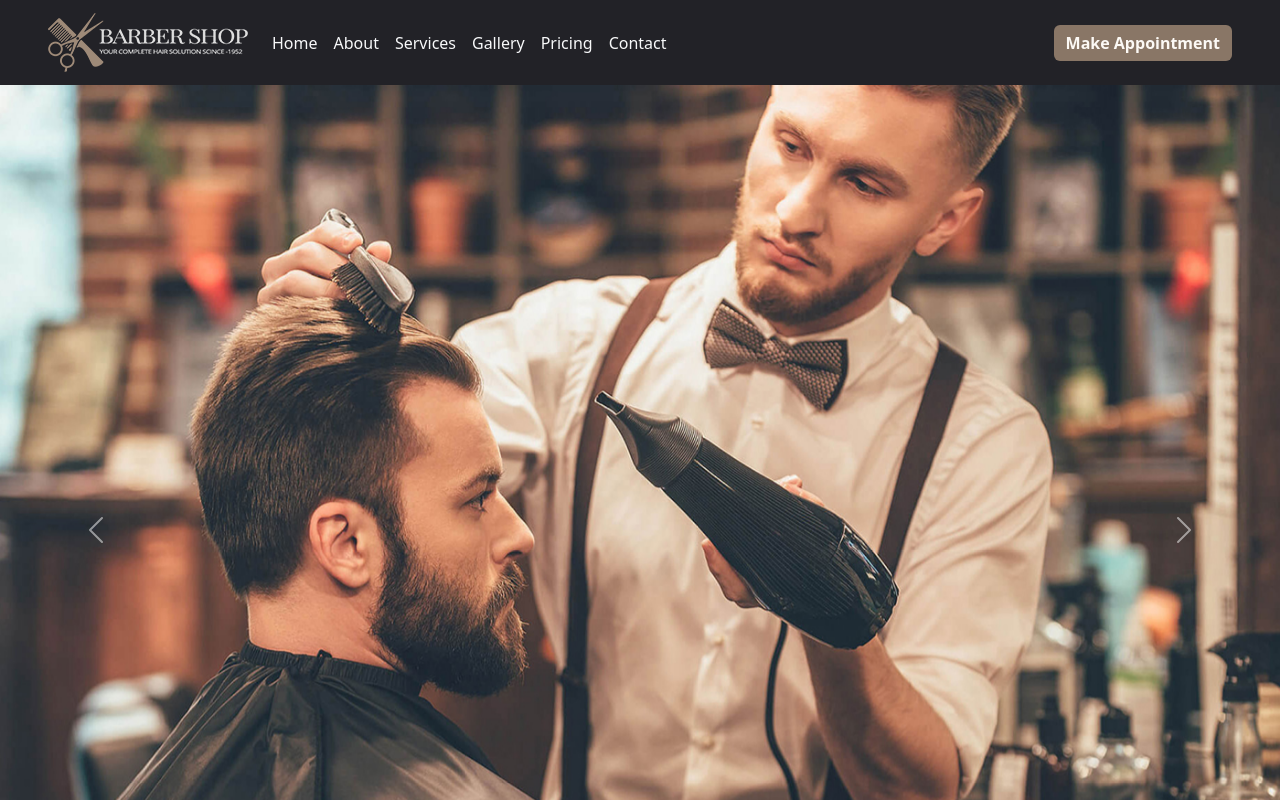
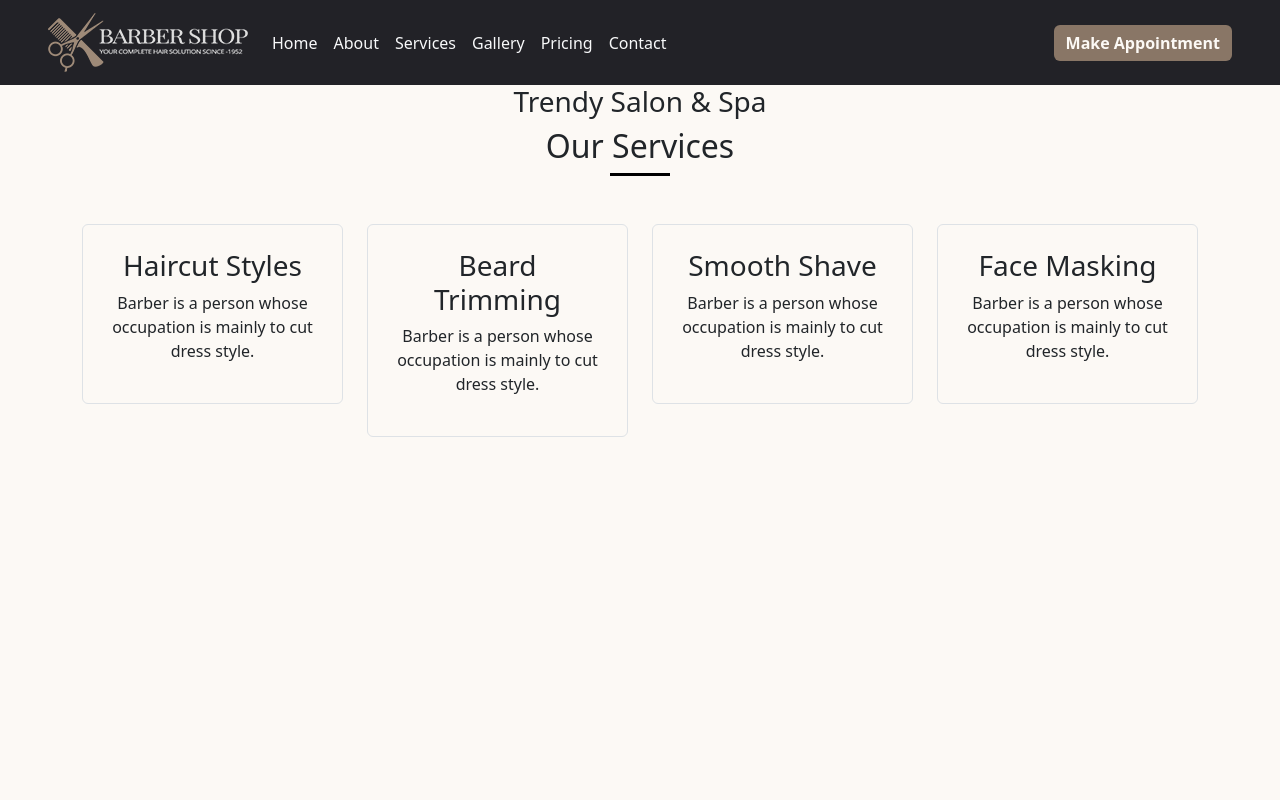
Before and after one commit to Osvaldo-1/Proyecto-Barber-Shop, a React (Create React App) app in the folder barbershop/: page /services in a window 1280 px wide. Shown: the top 800 px of the page. Built offline with nearby package versions, Linux system fonts and the light colour scheme.

Commit message:
modificacion en services

```diff
--- a/barbershop/package.json
+++ b/barbershop/package.json
@@ -9,6 +9,8 @@
     "@testing-library/react": "^16.3.0",
     "@testing-library/user-event": "^13.5.0",
     "bootstrap": "^5.3.5",
+    "bootstrap-icons": "^1.12.1",
+    "font-awesome": "^4.7.0",
     "react": "^19.1.0",
     "react-dom": "^19.1.0",
     "react-router-dom": "^7.5.2",
--- a/barbershop/src/App.js
+++ b/barbershop/src/App.js
@@ -1,6 +1,7 @@
 //import logo from './logo.svg';
 //import Home from './pages/Home';
 import 'bootstrap/dist/css/bootstrap.min.css';
+import 'bootstrap-icons/font/bootstrap-icons.css';
 import './App.css';
 import { Routes, Route } from 'react-router-dom';
 import HomePage from './pages/Home.jsx';
@@ -31,7 +32,9 @@ function App() {
           <Route path="/appointment" element={<Appointment />} />
           <Route path="/register" element={<Register />} />
       </Routes>
+
     </div>
+
   );
 }
 
--- a/barbershop/src/pages/About.jsx
+++ b/barbershop/src/pages/About.jsx
@@ -8,7 +8,7 @@ export default function About() {
         <div className="col-12 col-md-6">
           <section className="">
             <h2 className="titles">The Barber Shop <br />Since 1991</h2>
-            <img src="/images/about-logo.png" alt="about" />
+            <img src="/images/about-logo.png" alt="about"  />
             <p>Barber is a person whose occupation is mainly to cut dress groom style and shave men's and boys' hair. A barber's place of work is known as a "barbershop" or a "barber's". Barbershops are also places of social interaction and public discourse. In some instances, barbershops are also public forums.</p>
 
             <Link to="/" className='btn'><Btn classStyle="btn-secondary" text="More about us"/></Link>
@@ -16,12 +16,12 @@ export default function About() {
         </div>
         <div className="col-12 col-md-6">
           <div className="col-md-6 d-none d-md-block">
-            {/* <div className="about_img">
+            { <div className="about_img">
               <img className="about_img_1" src="/images/about-1.jpg" alt="about-1" />
               <img className="about_img_2" src="/images/about-2.jpg" alt="about-2" />
               <img className="about_img_3" src="/images/about-3.jpg" alt="about-3" />
-            </div> */}
-            <p>Área en desarrollo</p>
+            </div> }
+            <p></p>
           </div>
         </div>
       </div>
--- a/barbershop/src/pages/Galery.jsx
+++ b/barbershop/src/pages/Galery.jsx
@@ -2,9 +2,14 @@ import React from 'react'
 
 export default function Galery() {
   const images = [
-    { src: '/images/about-1.jpg'},
-    { src: '/images/about-2.jpg'},
-    { src: '/images/about-3.jpg'}
+    { src: '/images/portfolio-1.jpg'},
+    { src: '/images/portfolio-2.jpg'},
+    { src: '/images/portfolio-3.jpg'},
+    { src: '/images/portfolio-4.jpg'},
+    { src: '/images/portfolio-5.jpg'},
+    { src: '/images/portfolio-6.jpg'},
+    { src: '/images/portfolio-7.jpg'},
+    { src: '/images/portfolio-8.jpg'}
   ]
   return (
     <section className="gallery-section" id="gallery">
@@ -16,7 +21,7 @@ export default function Galery() {
     <div className="container">
       <div className="row">
         {images.map((img, index) => (
-          <div className="col-lg-3 col-md-6 gallery-column" key={index}>
+          <div className="col-lg-3 col-md-6 gallery-column mb-3 px-2 " key={index}>
             <div style={{ height: '230px' }}>
               <div
                 className="gallery-img"
--- a/barbershop/src/pages/Services.jsx
+++ b/barbershop/src/pages/Services.jsx
@@ -1,31 +1,56 @@
-import Carousel from "../components/Carousel";
+import React from "react";
 
 export default function Services() {
-  const images = [
-    {
-        id: 0,
-        class: "carousel-item active",
-        state: "active",
-        img: "/images/about-1.jpg"
-    },
-    {
-        id: 1,
-        class: "carousel-item",
-        state: "",
-        img: "/images/about-2.jpg"
-    },
-    {
-        id: 2,
-        class: "carousel-item",
-        state: "",
-        img: "/images/about-3.jpg"
-    }
-]
   return (
-    <>
-      <Carousel img={images} />
-      <h2>Imagen de prueba</h2>
-      <img src="/images/about-1.jpg" alt="Prueba" style={{ width: '300px' }} />
-    </>
-  )
+    <section className="services_section" id="services">
+      <div className="container">
+        <div className="section_heading text-center mb-5">
+          <h3>Trendy Salon & Spa</h3>
+          <h2>Our Services</h2>
+          <div
+            className="heading-line mx-auto"
+            style={{ width: "60px", height: "3px", background: "#000" }}
+          ></div>
+        </div>
+
+        <div className="row g-4">
+          {/* Service 1: Haircut Styles */}
+          <div className="col-lg-3 col-md-6">
+            <div className="service_box p-4 border rounded text-center">
+              <i className="bs bs-scissors fs-1 mb-3"></i> {/* Asegúrate que el icono sea correcto */}
+              <h3>Haircut Styles</h3>
+              <p>Barber is a person whose occupation is mainly to cut dress style.</p>
+            </div>
+          </div>
+
+          {/* Service 2: Beard Trimming */}
+          <div className="col-lg-3 col-md-6">
+            <div className="service_box p-4 border rounded text-center">
+              <i className="bs bs-razor fs-1 mb-3"></i> {/* Asegúrate que el icono sea correcto */}
+              <h3>Beard Trimming</h3>
+              <p>Barber is a person whose occupation is mainly to cut dress style.</p>
+            </div>
+          </div>
+
+          {/* Service 3: Smooth Shave */}
+          <div className="col-lg-3 col-md-6">
+            <div className="service_box p-4 border rounded text-center">
+              <i className="bs bs-brush fs-1 mb-3"></i> {/* Asegúrate que el icono sea correcto */}
+              <h3>Smooth Shave</h3>
+              <p>Barber is a person whose occupation is mainly to cut dress style.</p>
+            </div>
+          </div>
+
+          {/* Service 4: Face Masking */}
+          <div className="col-lg-3 col-md-6">
+            <div className="service_box p-4 border rounded text-center">
+              <i className="bs bs-hairbrush fs-1 mb-3"></i> {/* Asegúrate que el icono sea correcto */}
+              <h3>Face Masking</h3>
+              <p>Barber is a person whose occupation is mainly to cut dress style.</p>
+            </div>
+          </div>
+        </div>
+      </div>
+    </section>
+  );
 }
```
Also changed, not shown: 1 other file (tests, documents, lock files or other folders).
